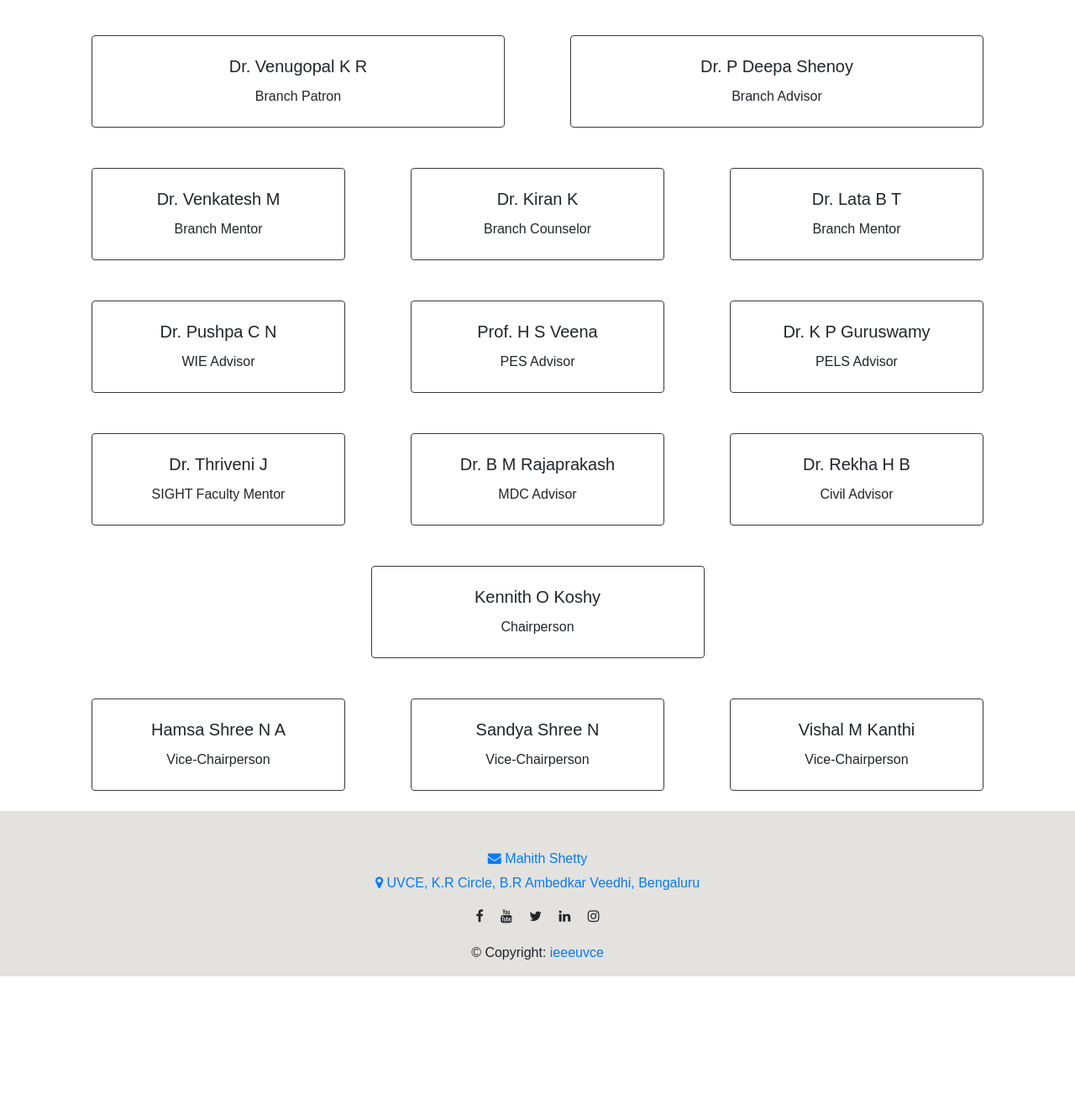
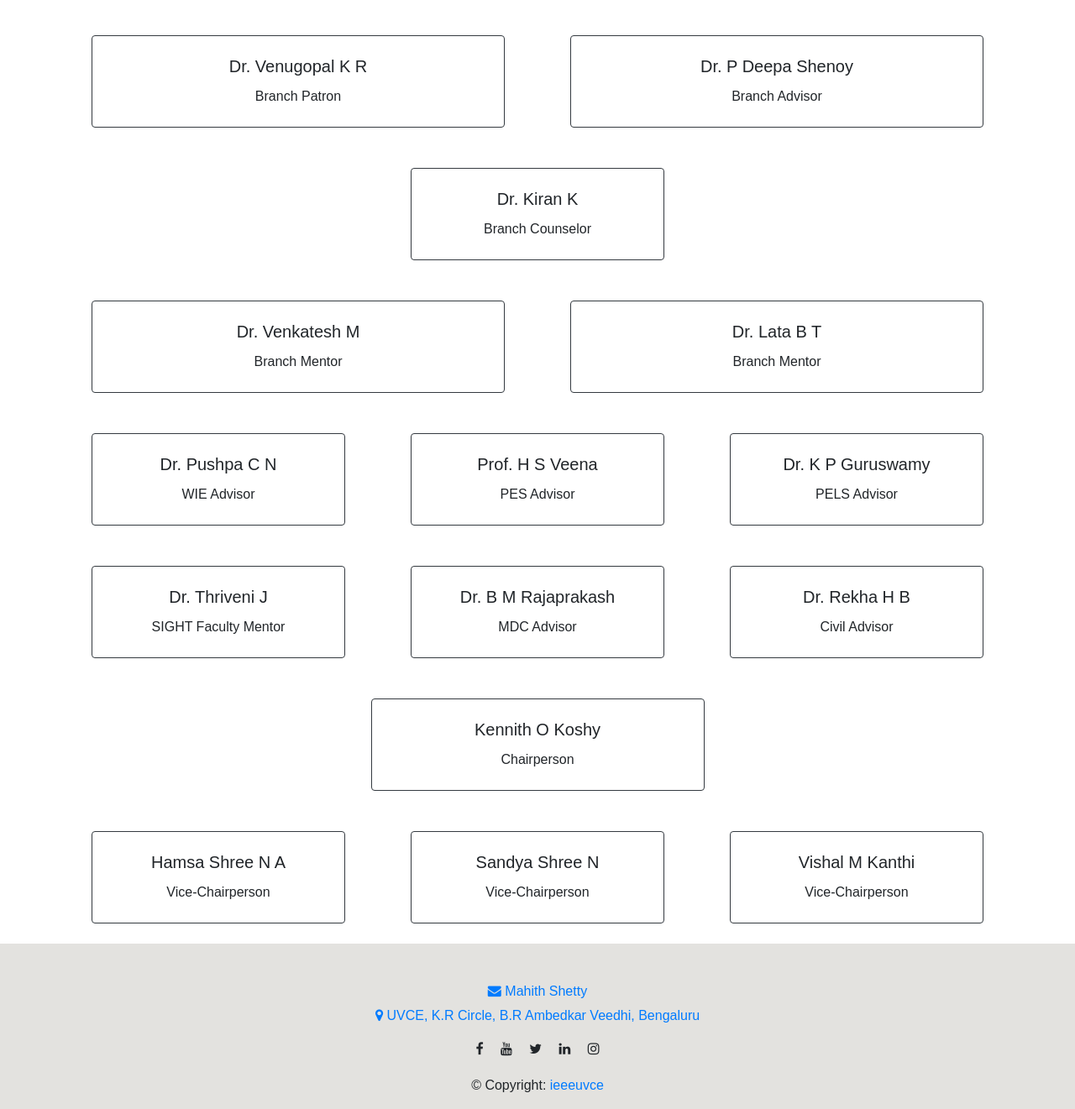
Before and after one commit to rayansailani/IEEE-UVCE, a PHP site: template pages/team.php in a window 1280 px wide. Shown: the part 144-1465 px from the top of the page at 84% size. Before the commit the page ends 1307 px from the top, so only its background shows below. Run offline with PHP 8.4, Linux system fonts and the light colour scheme; the template is opened without the code that fills it, so the values that code supplies are empty; some libraries are stand-ins or nearby versions.

Commit message:
Update team.php

```diff
--- a/pages/team.php
+++ b/pages/team.php
@@ -93,19 +93,24 @@
 	</div>
 
 	<div class="row">
+		<div class="col"></div>
+		<div class="col">
+			<div class="card border-dark m-4 text-center">
+  				<div class="card-body p-4">
+   					<h5 class="card-title"><?=$person[$c]?></h5>
+   					<p class="card-text"><?=$post[$c]?></p>
+  				</div>
+			</div>
+		</div>
+		<div class="col"></div>
+	</div>
+
+	<div class="row">
 		<div class="col">
 			<div class="card border-dark m-4 text-center">
   				<div class="card-body p-4">
    					<h5 class="card-title"><?=$person[$c+1]?></h5>
    					<p class="card-text"><?=$post[$c+1]?></p>
-  				</div>
-			</div>
-		</div>
-		<div class="col">
-			<div class="card border-dark m-4 text-center">
-  				<div class="card-body p-4">
-   					<h5 class="card-title"><?=$person[$c]?></h5>
-   					<p class="card-text"><?=$post[$c]?></p>
   				</div>
 			</div>
 		</div>
```
